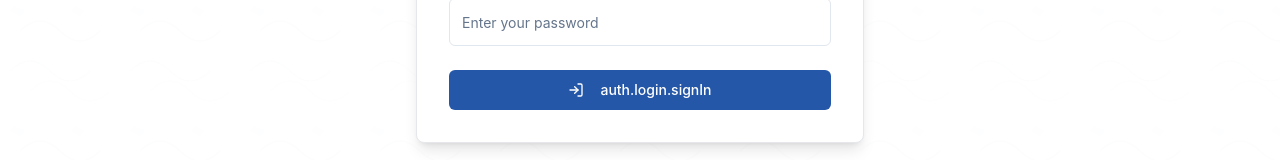
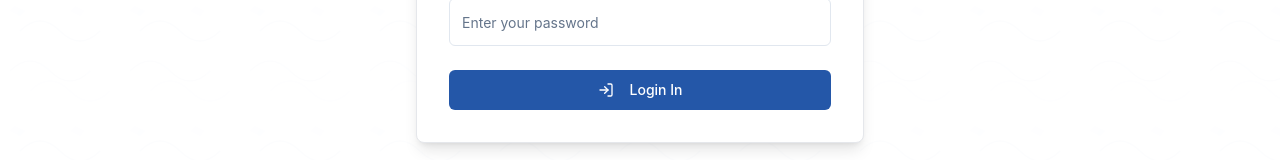
Before and after one commit to iam-shreyash/24-AV, a React (Vite) app in the folder frontend/: page /login in a window 1280 px wide. Shown: the part 554-714 px from the top of the page. Built offline with nearby package versions, Linux system fonts and the light colour scheme.

Commit message:
Updated Login

```diff
--- a/frontend/src/components/auth/Login.tsx
+++ b/frontend/src/components/auth/Login.tsx
@@ -125,12 +125,12 @@ export default function Login() {
                   {loading ? (
                     <div className="flex items-center gap-2">
                       <div className="h-4 w-4 animate-spin rounded-full border-2 border-white border-t-transparent" />
-                      {t("auth.login.signingIn")}
+                      {t("Login In")}
                     </div>
                   ) : (
                     <>
                       <LogIn className="mr-2 h-4 w-4" />
-                      {t("auth.login.signIn")}
+                      {t("Login In")}
                     </>
                   )}
                 </Button>
```
